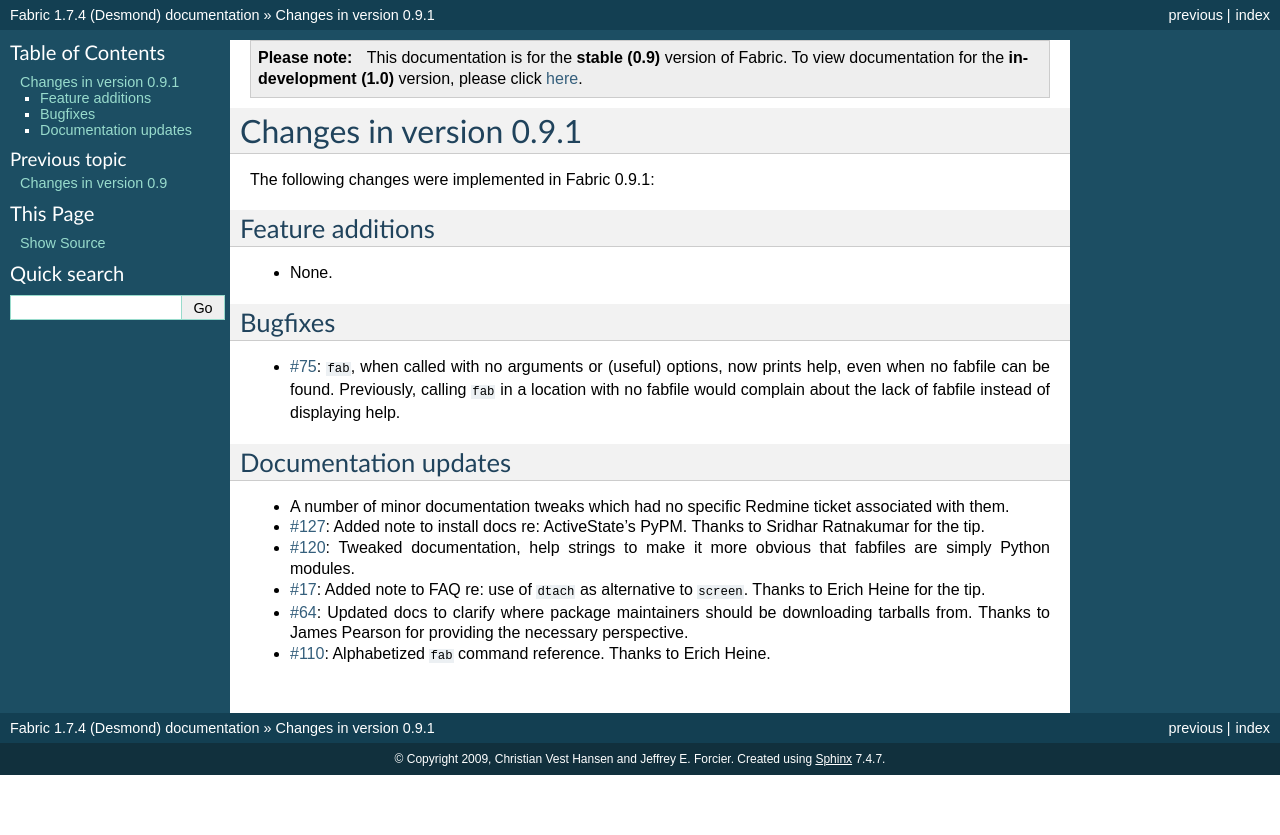
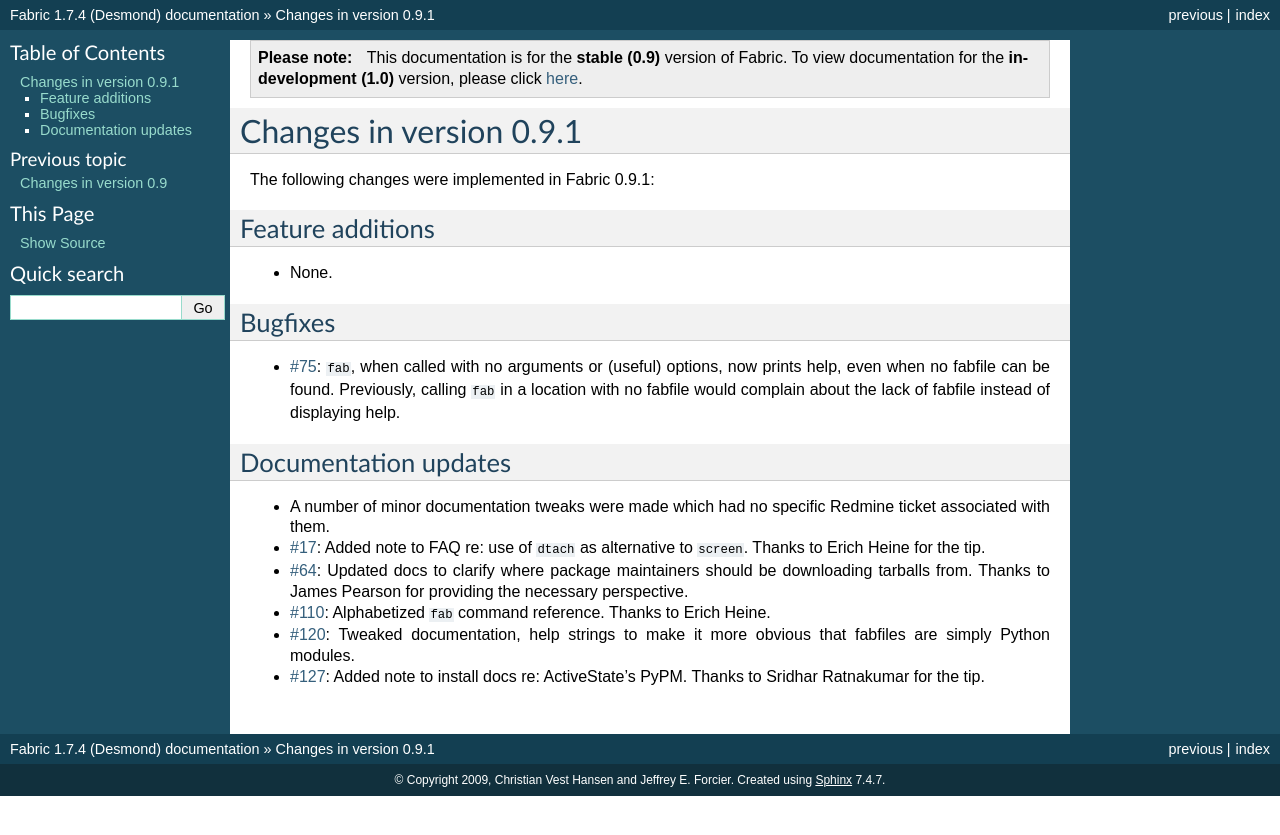
Before and after one commit to fabric/fabric, a Sphinx documentation site: the page built from docs/changes/0.9.1.rst, in a window 1280 px wide. Shown: the top 835 px of the page. Built offline with Sphinx 7.4.7, drawn with Linux system fonts in a browser that asks for light colours.

Commit message:
Order changelog entries by ticket number.

```diff
--- a/docs/changes/0.9.1.rst
+++ b/docs/changes/0.9.1.rst
@@ -21,15 +21,15 @@
 Documentation updates
 =====================
 
-* A number of minor documentation tweaks which had no specific Redmine ticket
-  associated with them.
-* :issue:`127`: Added note to install docs
-  re: ActiveState's PyPM. Thanks to Sridhar Ratnakumar for the tip.
-* :issue:`120`: Tweaked documentation, help strings to make it more obvious
-  that fabfiles are simply Python modules.
+* A number of minor documentation tweaks were made which had no specific
+  Redmine ticket associated with them.
 * :issue:`17`: Added note to FAQ re: use of ``dtach`` as alternative to
   ``screen``. Thanks to Erich Heine for the tip.
 * :issue:`64`: Updated docs to clarify where package maintainers should be
   downloading tarballs from. Thanks to James Pearson for providing the
   necessary perspective.
 * :issue:`110`: Alphabetized ``fab`` command reference. Thanks to Erich Heine.
+* :issue:`120`: Tweaked documentation, help strings to make it more obvious
+  that fabfiles are simply Python modules.
+* :issue:`127`: Added note to install docs
+  re: ActiveState's PyPM. Thanks to Sridhar Ratnakumar for the tip.
```
